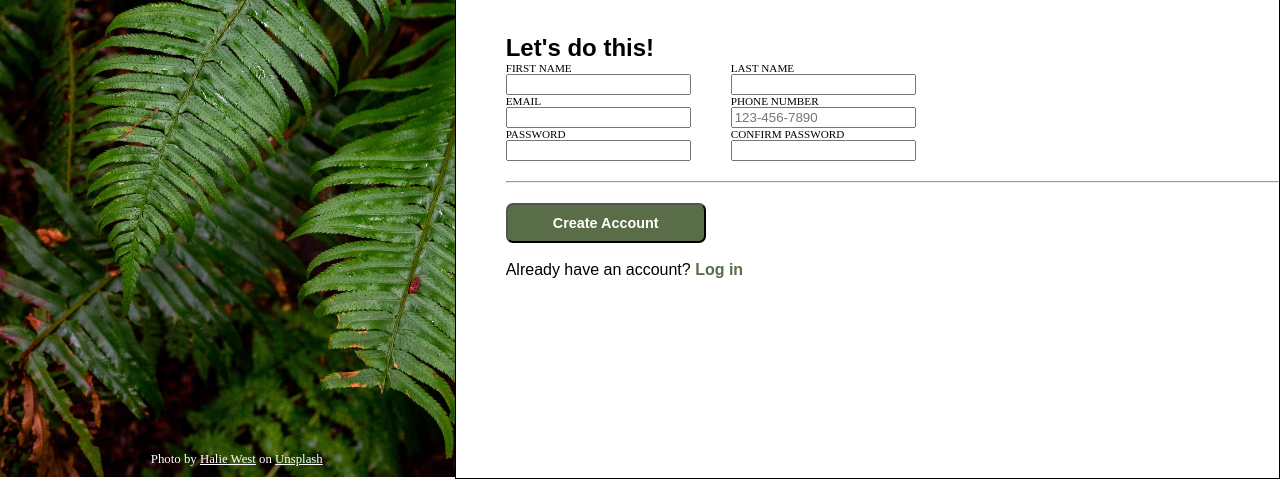
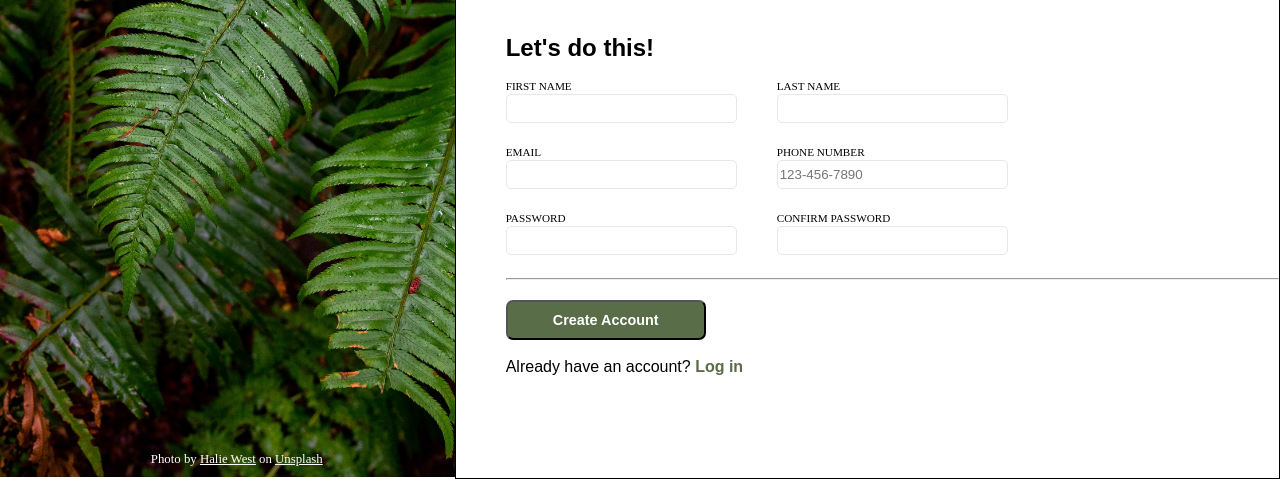
Before and after one commit to SiveyDev/odin-sign-up-form, a plain HTML site: page index.html in a window 1280 px wide. Shown: the part 323-802 px from the top of the page. Drawn offline with Linux system fonts and the light colour scheme.

Commit message:
I'm done

```diff
--- a/index.html
+++ b/index.html
@@ -35,10 +35,11 @@
       </header>
       <main>
         <p>Let's do this!</p>
+        <br />
         <form action="example.com/path" method="post">
           <div style="float: left; position: relative; margin-right: 40px">
             <label for="firstName">FIRST NAME</label>
-            <input type="text" id="firstName" name="" firstName required />
+            <input type="text" id="firstName" name="firstName" required />
             <label for="email">EMAIL</label>
             <input type="email" id="email" name="email" required />
             <label for="password">PASSWORD</label>
@@ -64,19 +65,8 @@
               required
             />
           </div>
-          <!-- <label for="firstName">FIRST NAME</label>
-                    <input type="text" id="firstName" name=""firstName required>
-                    <label for="lastName">LAST NAME</label>
-                    <input type="text" id="lastName" name="lastName" required>
-                    <label for="email">EMAIL</label>
-                    <input type="email" id="email" name="email" required>
-                    <label for="phoneNumber">PHONE NUMBER</label>
-                    <input type="tel" id="phoneNumber" name="phoneNumber" placeholder="123-456-7890" pattern="/^\(?(\d{3})\)?[- ]?(\d{3})[- ]?(\d{4})$/" required>
-                    <label for="password">PASSWORD</label>
-                    <input type="password" id="password" name="password" required>
-                    <label for="passwordConfirm">CONFIRM PASSWORD</label>
-                    <input type="password" id="passwordConfirm" name="passwordConfirm" required> -->
-          <hr />
+
+          <hr class="line" />
           <button type="submit">Create Account</button>
         </form>
         <br />
--- a/styles/styles.css
+++ b/styles/styles.css
@@ -38,9 +38,20 @@ input {
   flex-direction: column;
 }
 
-hr {
-  margin-top: 20px;
-  margin-bottom: 20px;
+input {
+  border: 1px solid #e5e7eb;
+  height: 25px;
+  width: 225px;
+  margin-bottom: 23px;
+  border-radius: 5px;
+}
+
+form input:active {
+  border-color: blue;
+}
+
+label {
+  margin-bottom: 2px;
 }
 
 header {
@@ -109,3 +120,9 @@ button {
   bottom: 10px;
   width: inherit;
 }
+
+.line {
+  margin-top: 20px;
+  margin-bottom: 20px;
+  box-shadow: 0 10px 10px -10px #8c8c8c inset;
+}
```
